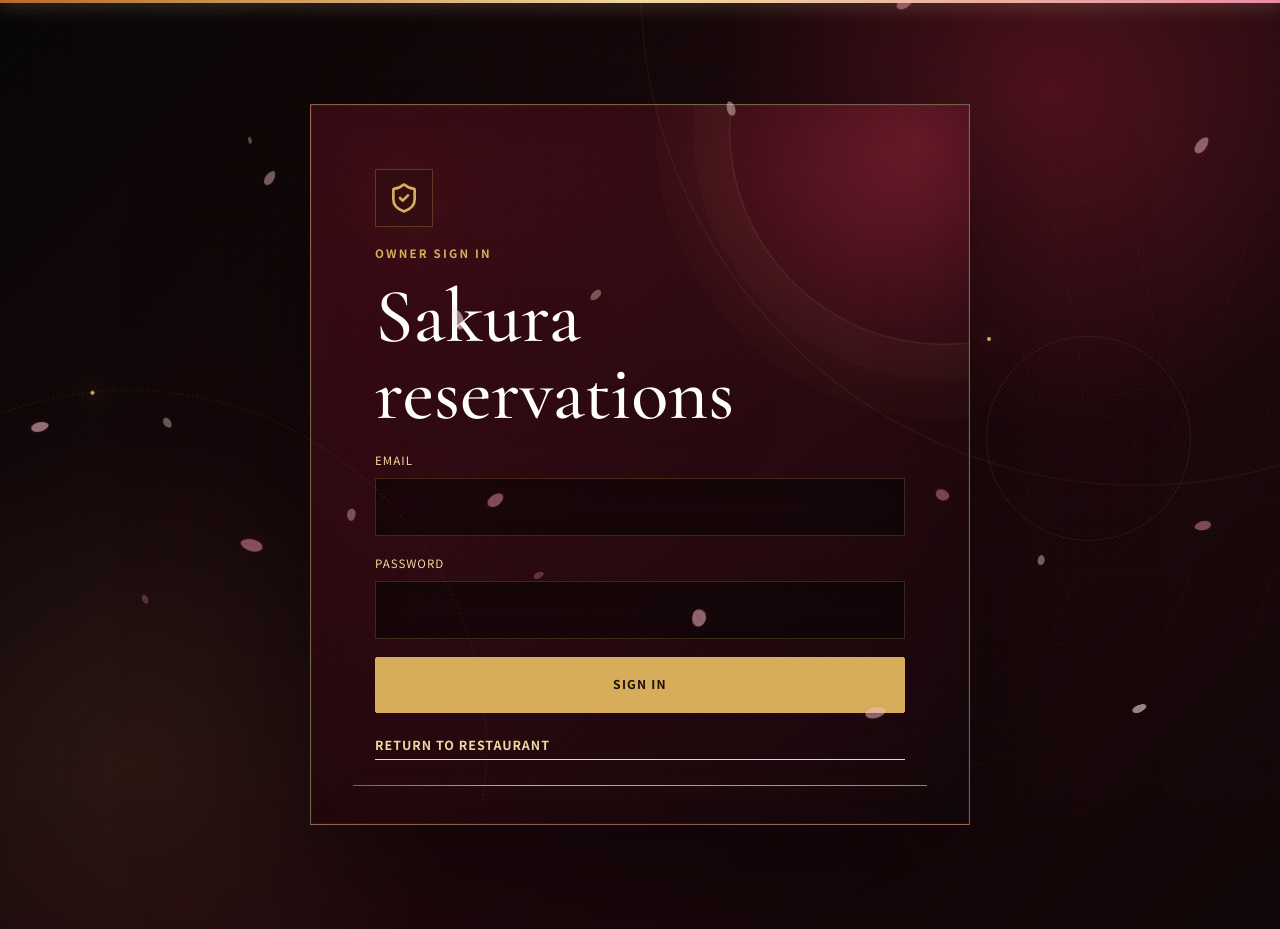
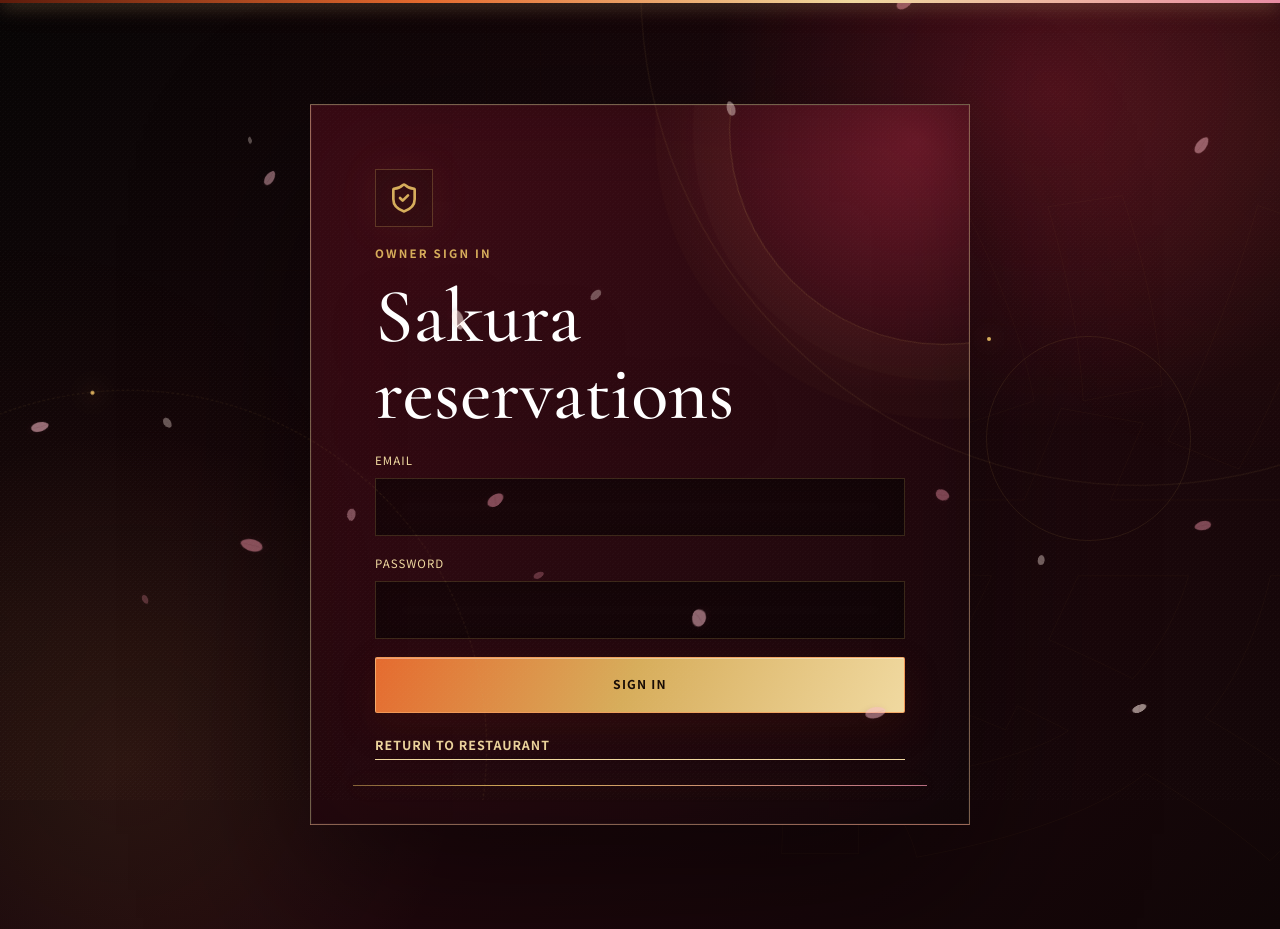
Before and after one commit to richyadk7-ai/sakura-asian-dining, a Next.js app: page /admin/reservations in a window 1280 px wide. Built offline with nearby package versions, Linux system fonts and the light colour scheme; no server answers.

Commit message:
Elevate cinematic ember visual system

```diff
--- a/app/globals.css
+++ b/app/globals.css
@@ -9,6 +9,10 @@
   --burgundy-deep: #3c0b15;
   --gold: #d7ad5b;
   --gold-pale: #f0d9a0;
+  --ember: #b94718;
+  --ember-deep: #5d1b0b;
+  --ember-bright: #e56b2f;
+  --ember-pale: #f5a05f;
   --muted: #756c67;
   --line: rgba(94, 50, 42, .16);
   --shadow: 0 24px 70px rgba(26, 9, 10, .12);
@@ -40,8 +44,8 @@ svg { flex: 0 0 auto; }
 .button:hover { transform: translateY(-2px); }
 .button:hover::after { opacity: .72; transform: translateX(38%) rotate(8deg); }
 .button:active { transform: translateY(0) scale(.975); }
-.button-gold { color: #1a1007; background: var(--gold); border-color: var(--gold); }
-.button-gold:hover { background: var(--gold-pale); border-color: var(--gold-pale); }
+.button-gold { color: #170b05; background: linear-gradient(112deg, var(--ember-bright), var(--gold) 48%, var(--gold-pale)); border-color: rgba(245,160,95,.82); box-shadow: inset 0 1px rgba(255,255,255,.34), 0 14px 36px rgba(93,27,11,.22); }
+.button-gold:hover { background: linear-gradient(112deg, var(--ember-pale), var(--gold-pale) 62%, #fff0c8); border-color: var(--gold-pale); }
 .button-outline { color: inherit; border-color: currentColor; background: transparent; }
 .button-outline:hover { color: var(--gold); border-color: var(--gold); }
 .text-link { display: inline-flex; align-items: center; gap: 7px; padding-block: 4px; color: var(--burgundy); border-bottom: 1px solid currentColor; font-size: .78rem; font-weight: 800; letter-spacing: .08em; text-transform: uppercase; }
@@ -115,8 +119,8 @@ svg { flex: 0 0 auto; }
 .home-hero { position: relative; min-height: 880px; display: grid; align-items: center; overflow: hidden; color: white; background: radial-gradient(circle at 74% 30%, #511a22 0, transparent 32%), linear-gradient(125deg, #10090a 15%, #2f0b13 65%, #18090c); }
 .hero-spotlight { position: absolute; inset: 0; overflow: hidden; opacity: .22; background-image: linear-gradient(115deg, transparent 0 47%, rgba(215,173,91,.25) 47% 47.2%, transparent 47.2%), radial-gradient(circle, rgba(255,255,255,.12) 1px, transparent 1px); background-size: auto, 30px 30px; }
 .hero-spotlight::before, .hero-spotlight::after { position: absolute; width: 42vw; aspect-ratio: 1; content: ""; border-radius: 50%; filter: blur(70px); will-change: transform; }
-.hero-spotlight::before { top: -22%; right: -7%; background: rgba(190,48,76,.55); animation: ambient-bloom 12s ease-in-out infinite alternate; }
-.hero-spotlight::after { bottom: -38%; left: 17%; background: rgba(215,173,91,.28); animation: ambient-bloom 15s ease-in-out -5s infinite alternate-reverse; }
+.hero-spotlight::before { top: -22%; right: -7%; background: rgba(229,107,47,.48); animation: ambient-bloom 12s ease-in-out infinite alternate; }
+.hero-spotlight::after { bottom: -38%; left: 17%; background: rgba(185,71,24,.3); animation: ambient-bloom 15s ease-in-out -5s infinite alternate-reverse; }
 .home-hero-grid { position: relative; padding-top: 100px; display: grid; grid-template-columns: .95fr 1.05fr; align-items: center; gap: clamp(40px, 8vw, 110px); }
 .hero-copy { position: relative; z-index: 2; }
 .hero-copy .eyebrow { color: var(--gold); }
@@ -160,7 +164,7 @@ svg { flex: 0 0 auto; }
 
 .menu-preview-section { background: #f9f5ee; }
 .menu-category-grid { display: grid; grid-template-columns: repeat(3, 1fr); gap: 18px; }
-.category-card { min-height: 190px; padding: 32px; display: flex; align-items: flex-end; gap: 22px; color: white; background: linear-gradient(145deg, var(--burgundy-deep), #6d1a28); box-shadow: var(--shadow); transition: transform .3s; }
+.category-card { min-height: 190px; padding: 32px; display: flex; align-items: flex-end; gap: 22px; color: white; background: radial-gradient(circle at 100% 0, rgba(229,107,47,.42), transparent 35%), linear-gradient(145deg, var(--burgundy-deep), #641f16 54%, #8d3215); box-shadow: var(--shadow); transition: transform .3s; }
 .category-card:hover { transform: translateY(-6px); }
 .category-card > span { width: 52px; height: 52px; display: grid; place-items: center; color: var(--gold); border: 1px solid rgba(215,173,91,.5); }
 .category-card small { color: rgba(255,255,255,.55); font-size: .67rem; letter-spacing: .1em; text-transform: uppercase; }
@@ -418,14 +422,15 @@ svg { flex: 0 0 auto; }
 .owner-reservation-audit { margin: 22px 0 0; color: var(--muted); font-size: .66rem; }
 
 /* Cinematic Sakura visual system */
-.cinematic-effects, .film-grain, .pointer-aura, .scroll-progress-track { position: fixed; inset: 0; pointer-events: none; }
+.cinematic-effects, .ember-veil, .film-grain, .pointer-aura, .scroll-progress-track { position: fixed; inset: 0; pointer-events: none; }
 .cinematic-effects { z-index: 450; }
+.ember-veil { z-index: 0; opacity: .48; background: radial-gradient(circle at 100% 18%, rgba(229,107,47,.12), transparent 23%), radial-gradient(circle at 0 78%, rgba(185,71,24,.075), transparent 27%); mix-blend-mode: multiply; }
 .scroll-progress-track { z-index: 3; width: 100%; height: 3px; background: rgba(255,255,255,.035); }
-.scroll-progress-fill { width: 100%; height: 100%; background: linear-gradient(90deg, #b66b2d, var(--gold-pale), #e98da4); box-shadow: 0 0 18px rgba(240,217,160,.8); transform-origin: left center; }
+.scroll-progress-fill { width: 100%; height: 100%; background: linear-gradient(90deg, var(--ember-deep), var(--ember-bright), var(--gold-pale), #e98da4); box-shadow: 0 0 18px rgba(240,217,160,.8), 0 0 28px rgba(229,107,47,.38); transform-origin: left center; }
 .film-grain { z-index: 1; opacity: .032; background-image: repeating-radial-gradient(circle at 18% 33%, rgba(255,255,255,.9) 0 .45px, transparent .65px 3px); background-size: 5px 5px; mix-blend-mode: soft-light; animation: grain-drift .35s steps(2) infinite; }
 .pointer-aura { z-index: 0; width: 1px; height: 1px; opacity: 0; transition: opacity .45s ease; }
 .pointer-aura[data-active="true"] { opacity: 1; }
-.pointer-aura > span { position: absolute; top: -280px; left: -280px; width: 560px; height: 560px; display: block; border-radius: 50%; background: radial-gradient(circle, rgba(233,141,164,.13), rgba(215,173,91,.055) 34%, transparent 70%); mix-blend-mode: screen; }
+.pointer-aura > span { position: absolute; top: -280px; left: -280px; width: 560px; height: 560px; display: block; border-radius: 50%; background: radial-gradient(circle, rgba(229,107,47,.14), rgba(233,141,164,.09) 26%, rgba(215,173,91,.05) 42%, transparent 70%); mix-blend-mode: screen; }
 @keyframes grain-drift { 0% { transform: translate3d(0,0,0); } 25% { transform: translate3d(-1%,1%,0); } 50% { transform: translate3d(1%,-1%,0); } 75% { transform: translate3d(.5%,1%,0); } }
 
 .site-header { isolation: isolate; background: linear-gradient(180deg, rgba(9,7,7,.55), transparent); }
@@ -443,7 +448,7 @@ svg { flex: 0 0 auto; }
 .loading-monogram { text-shadow: 0 0 55px rgba(215,173,91,.48); }
 @keyframes loading-orbit { to { transform: rotate(1turn) scale(1.06); } }
 
-.home-hero { min-height: max(790px, 100svh); isolation: isolate; background: radial-gradient(circle at 82% 19%, rgba(159,35,59,.8), transparent 25%), radial-gradient(circle at 17% 82%, rgba(117,58,21,.38), transparent 30%), linear-gradient(124deg, #080606 2%, #21090e 46%, #4c0d1a 72%, #100709); }
+.home-hero { min-height: max(790px, 100svh); isolation: isolate; background: radial-gradient(circle at 88% 12%, rgba(229,107,47,.42), transparent 22%), radial-gradient(circle at 72% 28%, rgba(159,35,59,.78), transparent 31%), radial-gradient(circle at 14% 86%, rgba(185,71,24,.36), transparent 29%), linear-gradient(124deg, #070505 2%, #21090e 44%, #4c160f 70%, #100709); }
 .home-hero::before { position: absolute; z-index: -1; inset: 45% -10% -18%; content: ""; opacity: .16; background-image: linear-gradient(rgba(215,173,91,.4) 1px, transparent 1px), linear-gradient(90deg, rgba(215,173,91,.35) 1px, transparent 1px); background-size: 74px 74px; transform: perspective(560px) rotateX(64deg) scale(1.35); transform-origin: center bottom; mask-image: linear-gradient(to bottom, transparent, black 35%); }
 .home-hero::after { position: absolute; z-index: -1; inset: auto 0 0; height: 36%; content: ""; background: linear-gradient(to bottom, transparent, rgba(7,5,5,.72)); }
 .hero-spotlight { z-index: -1; opacity: .34; background-image: linear-gradient(118deg, transparent 0 47%, rgba(215,173,91,.38) 47% 47.08%, transparent 47.08%), radial-gradient(circle, rgba(255,255,255,.13) .8px, transparent 1px); background-size: auto, 26px 26px; mask-image: linear-gradient(to bottom, black, transparent 88%); }
@@ -472,7 +477,7 @@ svg { flex: 0 0 auto; }
 .hero-copy h1::after { position: absolute; right: 2%; bottom: -.2em; width: 34%; height: 1px; content: ""; background: linear-gradient(90deg, transparent, var(--gold)); box-shadow: var(--gold-glow); }
 .hero-actions .button { min-height: 54px; padding-inline: 28px; }
 .hero-visual-stage { position: relative; opacity: 0; perspective: 1200px; animation: hero-stage-arrive 1.45s var(--ease-cinematic) .92s both, hero-stage-drift 8s ease-in-out 2.4s infinite; }
-.hero-photo-aura { position: absolute; z-index: -1; inset: 8% -6% -4%; border-radius: 50%; opacity: .78; background: radial-gradient(circle, rgba(232,141,164,.2), rgba(215,173,91,.1) 36%, transparent 67%); filter: blur(34px); animation: hero-aura-pulse 5.6s ease-in-out infinite alternate; }
+.hero-photo-aura { position: absolute; z-index: -1; inset: 8% -6% -4%; border-radius: 50%; opacity: .84; background: radial-gradient(circle, rgba(229,107,47,.24), rgba(232,141,164,.13) 29%, rgba(215,173,91,.09) 43%, transparent 68%); filter: blur(34px); animation: hero-aura-pulse 5.6s ease-in-out infinite alternate; }
 .hero-image-frame { isolation: isolate; border-color: rgba(240,217,160,.52); background: linear-gradient(145deg, rgba(255,255,255,.09), rgba(255,255,255,.018) 55%, rgba(215,173,91,.05)); box-shadow: inset 0 0 0 1px rgba(255,255,255,.04), inset 0 0 0 16px rgba(0,0,0,.16), 0 70px 130px rgba(0,0,0,.44), 0 0 90px rgba(143,30,51,.2); backdrop-filter: blur(8px); }
 .hero-image-frame.has-photo img { position: relative; z-index: 1; box-shadow: 0 26px 70px rgba(0,0,0,.3); }
 .hero-frame-label { position: absolute; z-index: 3; top: 15px; left: 50%; padding: 3px 12px; color: var(--gold-pale); background: #24090f; border: 1px solid rgba(215,173,91,.45); font-size: .55rem; font-weight: 800; letter-spacing: .2em; transform: translateX(-50%); white-space: nowrap; }
@@ -492,7 +497,7 @@ svg { flex: 0 0 auto; }
 .hero-blossom-vortex span:nth-child(10) { --vortex-angle: 301deg; --vortex-radius: 300px; --vortex-scale: .8; --vortex-delay: -7.3s; }
 .hero-blossom-vortex span:nth-child(11) { --vortex-angle: 328deg; --vortex-radius: 275px; --vortex-scale: .62; --vortex-delay: -.2s; }
 .hero-blossom-vortex span:nth-child(12) { --vortex-angle: 350deg; --vortex-radius: 335px; --vortex-scale: .96; --vortex-delay: -9.8s; }
-.hero-gold-line { width: 64%; height: 3px; background: linear-gradient(90deg, transparent, #ad6128, var(--gold-pale)); box-shadow: 0 0 26px rgba(215,173,91,.54); }
+.hero-gold-line { width: 68%; height: 3px; background: linear-gradient(90deg, transparent, var(--ember-deep), var(--ember-bright), var(--gold-pale)); box-shadow: 0 0 26px rgba(215,173,91,.54), 0 0 42px rgba(229,107,47,.35); }
 @keyframes hero-copy-arrive { from { opacity: 0; transform: translate3d(-26px, 30px, 0); filter: blur(9px); } to { opacity: 1; transform: translate3d(0,0,0); filter: blur(0); } }
 @keyframes hero-title-arrive { from { opacity: 0; transform: translate3d(-34px, 42px, 0) scale(.97); filter: blur(12px); letter-spacing: -.075em; } to { opacity: 1; transform: translate3d(0,0,0) scale(1); filter: blur(0); letter-spacing: -.045em; } }
 @keyframes hero-stage-arrive { from { opacity: 0; transform: translate3d(72px, 46px, 0) rotateY(-10deg) rotateX(4deg) scale(.94); filter: blur(12px); } to { opacity: 1; transform: translate3d(0,0,0) rotateY(0) rotateX(0) scale(1); filter: blur(0); } }
--- a/components/cinematic-effects.tsx
+++ b/components/cinematic-effects.tsx
@@ -34,6 +34,7 @@ export function CinematicEffects() {
 
   return (
     <div className="cinematic-effects" aria-hidden="true">
+      <div className="ember-veil" />
       <div className="scroll-progress-track">
         <motion.div className="scroll-progress-fill" style={{ scaleX: reduceMotion ? 0 : progress }} />
       </div>
```
